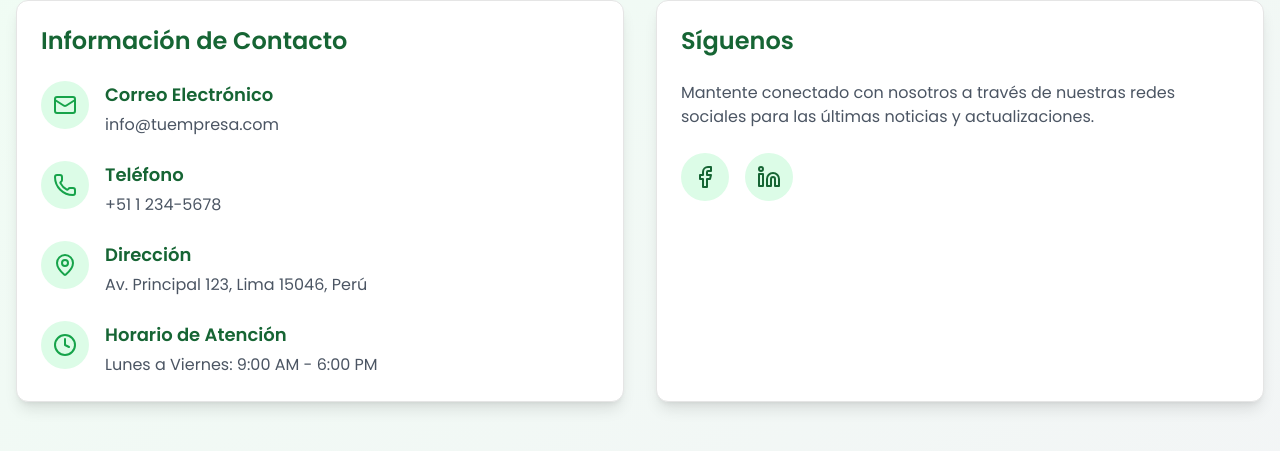
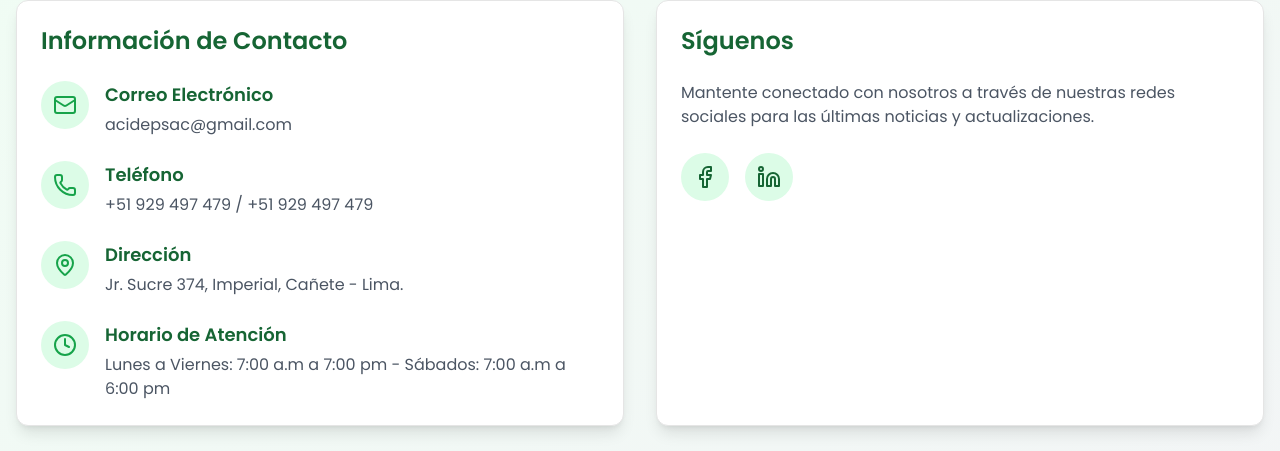
Before and after one commit to rafagarfield/acidep, a Next.js app: page /contact in a window 1280 px wide. Shown: the part 225-676 px from the top of the page. Built offline with nearby package versions, Linux system fonts and the light colour scheme; no server answers; the database is empty.

Commit message:
Update contact information and social links on Contact page

```diff
--- a/src/components/Contact/Contact.jsx
+++ b/src/components/Contact/Contact.jsx
@@ -19,22 +19,23 @@ export default function ContactPage() {
                 <ContactItem
                   icon={<Mail className="w-6 h-6 text-green-600" />}
                   title="Correo Electrónico"
-                  content="info@tuempresa.com"
+                  content="acidepsac@gmail.com"
                 />
                 <ContactItem
                   icon={<Phone className="w-6 h-6 text-green-600" />}
                   title="Teléfono"
-                  content="+51 1 234-5678"
+                  content="+51 929 497 479 / +51 929 497 479"
                 />
                 <ContactItem
                   icon={<MapPin className="w-6 h-6 text-green-600" />}
                   title="Dirección"
-                  content="Av. Principal 123, Lima 15046, Perú"
+                  content="Jr. Sucre 374, Imperial, Cañete - Lima."
                 />
                 <ContactItem
                   icon={<Clock className="w-6 h-6 text-green-600" />}
                   title="Horario de Atención"
-                  content="Lunes a Viernes: 9:00 AM - 6:00 PM"
+                  content="Lunes a Viernes: 7:00 a.m a 7:00 pm
+                  - Sábados: 7:00 a.m a 6:00 pm"
                 />
               </div>
             </CardContent>
@@ -48,8 +49,8 @@ export default function ContactPage() {
                 actualizaciones.
               </p>
               <div className="flex space-x-4">
-                <SocialLink href="#" icon={<Facebook className="w-6 h-6" />} name="Facebook" />
-                <SocialLink href="#" icon={<Linkedin className="w-6 h-6" />} name="LinkedIn" />
+                <SocialLink href="https://www.facebook.com/Acidep.pe/" icon={<Facebook className="w-6 h-6" />} name="Facebook" />
+                <SocialLink href="https://www.linkedin.com/in/acidep-sac-386b92351/" icon={<Linkedin className="w-6 h-6" />} name="LinkedIn" />
               </div>
             </CardContent>
           </Card>
```
